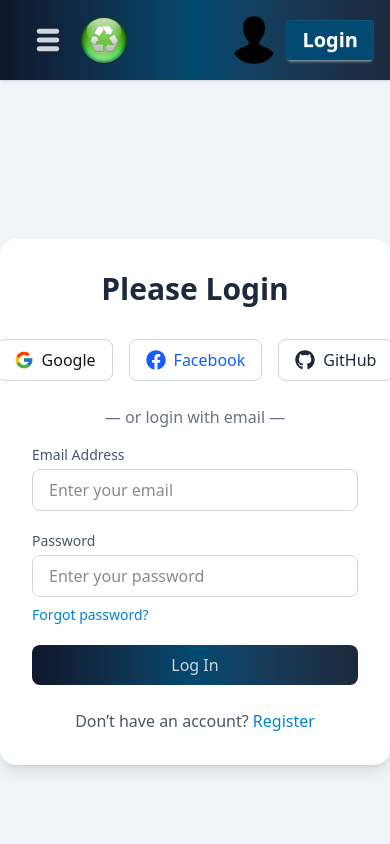
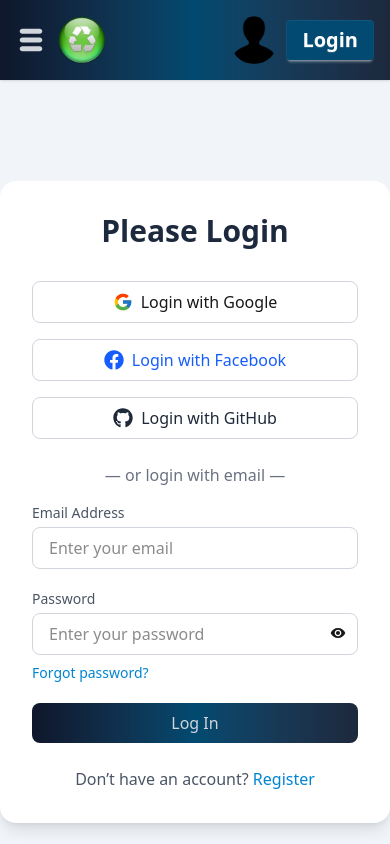
Before and after one commit to mahadi40011/Skillswap, a React (Vite) app: page /login in a window 390 px wide. Shown: the top 844 px of the page. Built offline with nearby package versions, Linux system fonts and the light colour scheme.

Commit message:
password show and hide feture done

```diff
--- a/src/components/Navbar/Navbar.jsx
+++ b/src/components/Navbar/Navbar.jsx
@@ -21,7 +21,7 @@ const Navbar = () => {
       <div className="my-container navbar">
         <div className="navbar-start flex justify-start items-center">
           <div className="dropdown">
-            <div tabIndex={0} role="button" className="btn btn-ghost lg:hidden">
+            <div tabIndex={0} role="button" className="mr-3 lg:hidden">
               <TiThMenu size={30} />
             </div>
             <ul
@@ -41,7 +41,10 @@ const Navbar = () => {
         </div>
         <div className="navbar-end">
           <img className="w-12 h-12 rounded-full" src={userIcon} alt="" />
-          <Link to={"/login"} className="btn bg-sky-900 border-none text-white text-xl ml-2">
+          <Link
+            to={"/login"}
+            className="btn bg-sky-900 border-none text-white text-xl ml-2"
+          >
             Login
           </Link>
         </div>
--- a/src/pages/Login/Login.jsx
+++ b/src/pages/Login/Login.jsx
@@ -1,13 +1,15 @@
 import React, { useState } from "react";
 import { FcGoogle } from "react-icons/fc";
-import { FaFacebook, FaGithub } from "react-icons/fa";
+import { FaEyeSlash, FaFacebook, FaGithub } from "react-icons/fa";
 import { Link } from "react-router";
+import { MdRemoveRedEye } from "react-icons/md";
 
 const Login = () => {
   const [email, setEmail] = useState("");
   const [password, setPassword] = useState("");
   const [emailError, setEmailError] = useState("");
   const [passwordError, setPasswordError] = useState("");
+  const [showPassword, setShowPassword] = useState(false);
 
   const handleEmailFieldOnBlur = (e) => {
     const emailValidation = /^[^\s@]+@[^\s@]+\.[^\s@]+$/;
@@ -42,18 +44,24 @@ const Login = () => {
           Please Login
         </h2>
 
-        <div className="flex justify-center gap-4 mb-6">
+        <div className="flex flex-col sm:flex-row items-center justify-center gap-4 mb-6">
           {/* google Login Buttons */}
-          <button className="flex items-center gap-2 px-4 py-2 rounded-lg border border-gray-300 hover:bg-gray-200 transition">
-            <FcGoogle className="text-xl" /> <span>Google</span>
+          <button className="flex items-center justify-center gap-2 px-4 py-2 rounded-lg border border-gray-300 hover:bg-gray-200 transition w-full text-center">
+            <FcGoogle className="text-xl" />{" "}
+            <span className="hidden sm:inline">Google</span>{" "}
+            <span className="sm:hidden"> Login with Google</span>
           </button>
           {/* facebook Login Buttons */}
-          <button className="flex items-center gap-2 px-4 py-2 rounded-lg border border-gray-300 hover:bg-gray-200 transition text-blue-600">
-            <FaFacebook className="text-xl" /> <span>Facebook</span>
+          <button className="flex items-center justify-center gap-2 px-4 py-2 rounded-lg border border-gray-300 hover:bg-gray-200 transition w-full text-center text-blue-600">
+            <FaFacebook className="text-xl" />{" "}
+            <span className="hidden sm:inline">Facebook</span>{" "}
+            <span className="sm:hidden"> Login with Facebook</span>
           </button>
           {/* github Login Buttons */}
-          <button className="flex items-center gap-2 px-4 py-2 rounded-lg border border-gray-300 hover:bg-gray-200 transition text-gray-800">
-            <FaGithub className="text-xl" /> <span>GitHub</span>
+          <button className="flex items-center justify-center gap-2 px-4 py-2 rounded-lg border border-gray-300 hover:bg-gray-200 transition w-full text-center text-gray-800">
+            <FaGithub className="text-xl" />{" "}
+            <span className="hidden sm:inline">GitHub</span>{" "}
+            <span className="sm:hidden"> Login with GitHub</span>
           </button>
         </div>
 
@@ -79,19 +87,27 @@ const Login = () => {
           <span className="text-red-500">{emailError}</span>
 
           {/* Password */}
+          <div className="relative">
             <label className="block text-sm font-medium text-gray-600 mt-5 mb-1">
               Password
             </label>
             <input
               name="password"
-            type="password"
+              type={`${showPassword ? "text" : "password"}`}
               value={password}
               onChange={handlePasswordValidation}
               placeholder="Enter your password"
               required
               className="w-full px-4 py-2 rounded-lg border border-gray-300 focus:outline-none focus:ring-2 focus:ring-sky-900"
             />
+            <span
+              onClick={() => setShowPassword(!showPassword)}
+              className="absolute top-9 right-3 cursor-pointer"
+            >
+              {showPassword ? <FaEyeSlash /> : <MdRemoveRedEye />}
+            </span>
             <span className="text-red-500">{passwordError}</span>
+          </div>
 
           {/* Forgot Password */}
           <div className="flex items-center justify-between text-sm mt-2 mb-5 text-gray-600">
--- a/src/pages/Register/Register.jsx
+++ b/src/pages/Register/Register.jsx
@@ -1,4 +1,6 @@
 import React, { useState } from "react";
+import { FaEyeSlash } from "react-icons/fa";
+import { MdRemoveRedEye } from "react-icons/md";
 import { Link } from "react-router";
 
 const Register = () => {
@@ -6,6 +8,7 @@ const Register = () => {
   const [password, setPassword] = useState("");
   const [emailError, setEmailError] = useState("");
   const [passwordError, setPasswordError] = useState("");
+  const [showPassword, setShowPassword] = useState(false);
 
   //email validation
   const handleEmailFieldOnBlur = (e) => {
@@ -33,8 +36,6 @@ const Register = () => {
 
   const handleSubmit = (e) => {
     e.preventDefault();
-
-
   };
 
   return (
@@ -85,18 +86,27 @@ const Register = () => {
           <span className="text-red-500">{emailError}</span>
 
           {/* Password */}
+          <div className="relative">
             <label className="block text-sm font-medium text-gray-600 mt-5 mb-1">
               Password
             </label>
             <input
-            type="password"
-            placeholder="Enter password"
+              name="password"
+              type={`${showPassword ? "text" : "password"}`}
               value={password}
               onChange={handlePasswordValidation}
+              placeholder="Enter your password"
               required
               className="w-full px-4 py-2 rounded-lg border border-gray-300 focus:outline-none focus:ring-2 focus:ring-sky-900"
             />
+            <span
+              onClick={() => setShowPassword(!showPassword)}
+              className="absolute top-9 right-3 cursor-pointer"
+            >
+              {showPassword ? <FaEyeSlash /> : <MdRemoveRedEye />}
+            </span>
             <span className="text-red-500">{passwordError}</span>
+          </div>
 
           <button
             type="submit"
```
Lines whose indentation alone changed are shown as unchanged.
